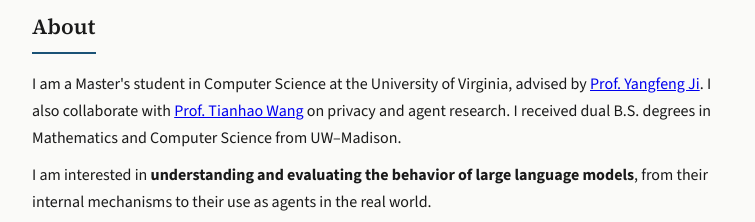
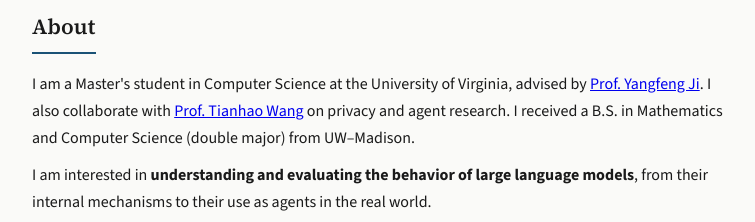
Before and after one commit to dldlzssdf/kaichengxue.github.io, a plain HTML site: page index.html in a window 1280 px wide. Shown: the part 267-489 px from the top of the page, 262-1017 px from the left. Drawn offline with nearby package versions, Linux system fonts and the light colour scheme.

Commit message:
Add files via upload

```diff
--- a/index.html
+++ b/index.html
@@ -290,7 +290,7 @@ footer {
       I also collaborate with
       <a href="https://tianhao.wang/" target="_blank">Prof.&nbsp;Tianhao Wang</a>
       on privacy and agent research.
-      I received dual B.S. degrees in Mathematics and Computer Science from UW–Madison.
+      I received a B.S. in Mathematics and Computer Science (double major) from UW–Madison.
     </p>
     <p class="about-text" style="margin-top:0.6rem;">
       I am interested in <strong>understanding and evaluating the behavior of large language models</strong>,
```
Also changed, not shown: 1 other file.
